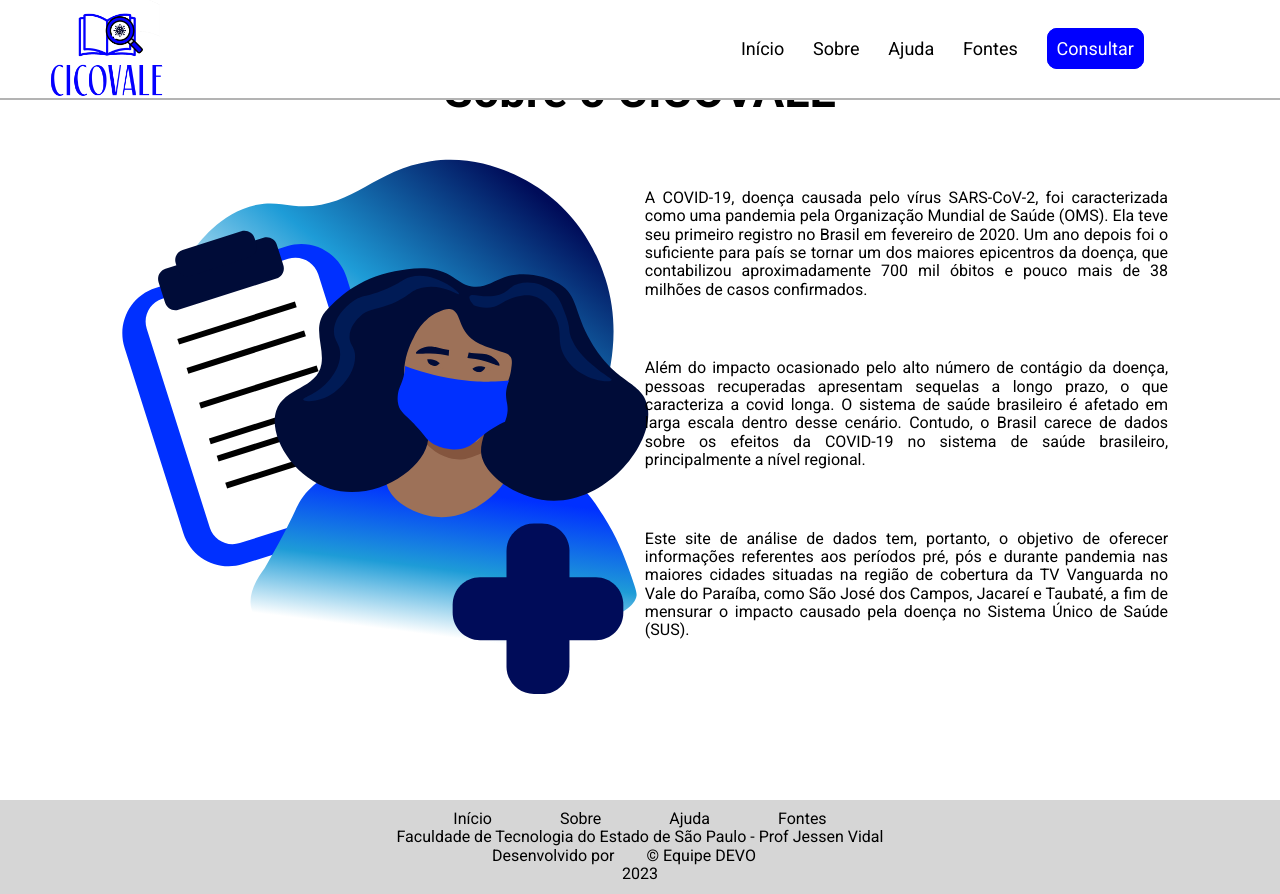
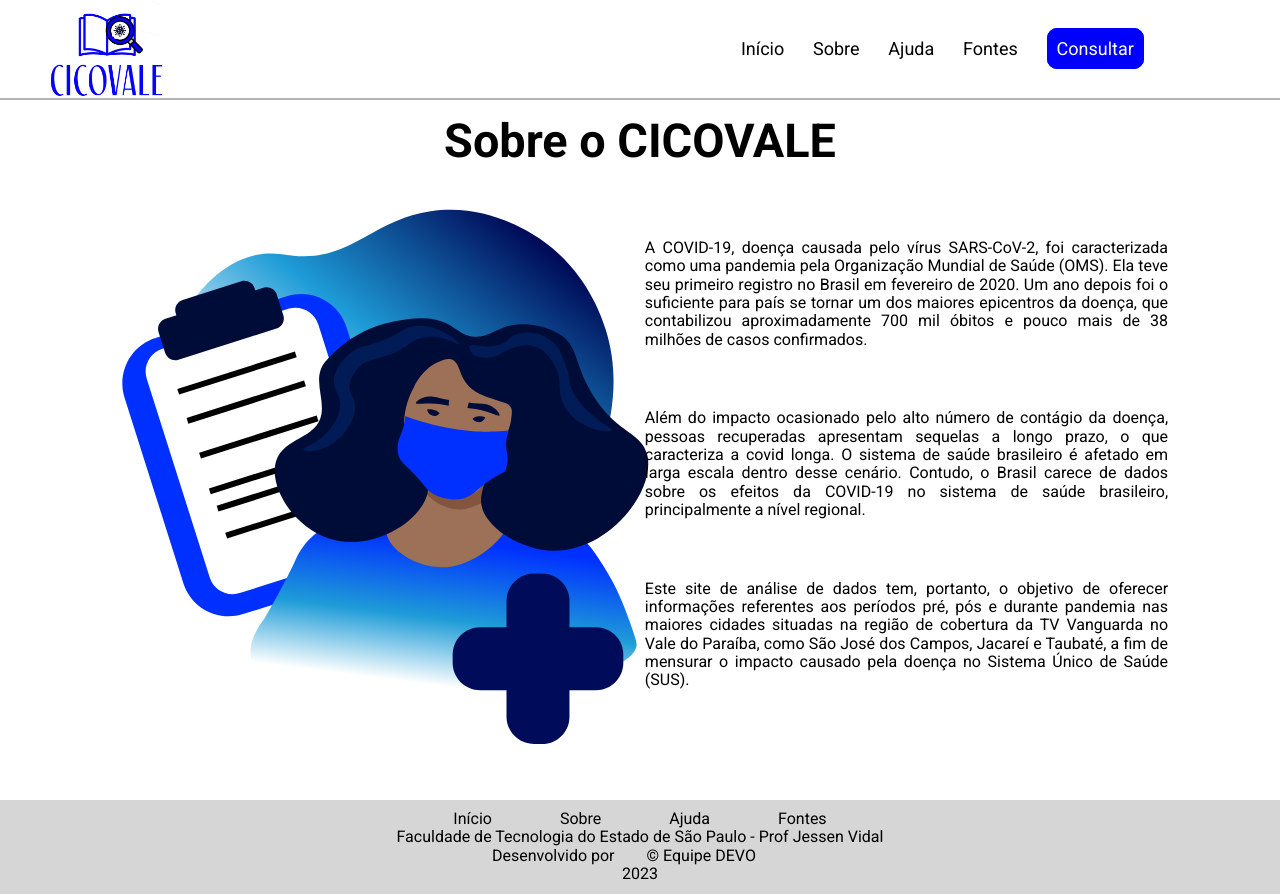
Before and after one commit to equipedevo/API_1, a Flask app: page /sobre in a window 1280 px wide. Run offline with Flask 2, Linux system fonts and the light colour scheme.

Commit message:
Corrigi problema com o padding da tag main

```diff
--- a/src/static/css/base.css
+++ b/src/static/css/base.css
@@ -104,7 +104,7 @@ header a:hover{
 }
 
 main{
-    padding-top: 50px;
+    padding-top: 100px;
     width: 100%;
     min-height: 100vh;
 }
```
